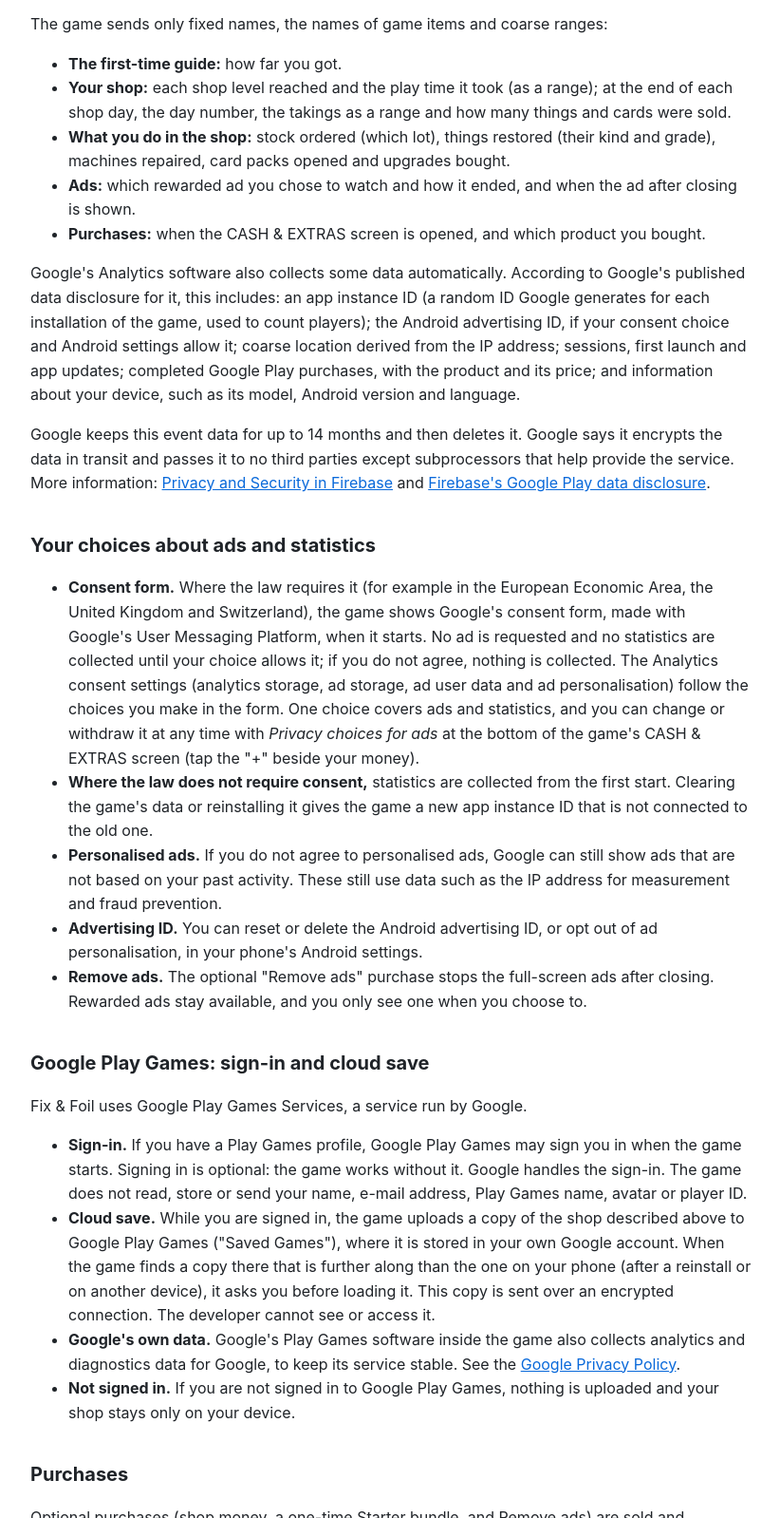
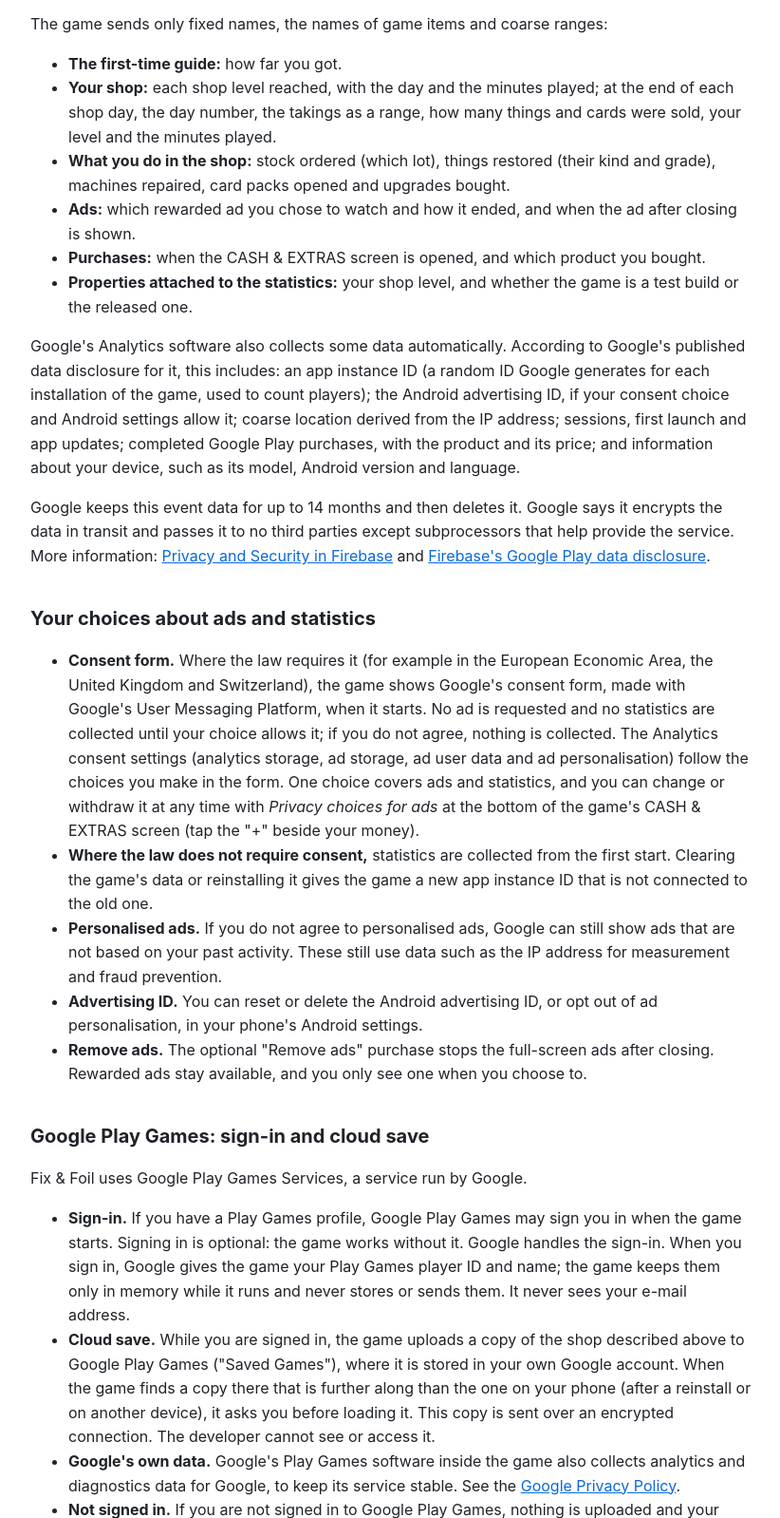
Before and after one commit to null-byt3s/null-byt3s.github.io, a plain HTML site: page fix-and-foil-privacy-policy/index.html in a window 1280 px wide. Shown: the part 1495-3093 px from the top of the page at 95% size, without its empty margins (228-1050 px from the left). Drawn offline with Linux system fonts and the light colour scheme.

Commit message:
Fix & Foil privacy policy: the analytics details and the Play Games sign-in as built

```diff
--- a/fix-and-foil-privacy-policy/index.html
+++ b/fix-and-foil-privacy-policy/index.html
@@ -72,13 +72,16 @@ Google processes it for the developer.</p>
 <p>The game sends only fixed names, the names of game items and coarse ranges:</p>
 <ul>
   <li><strong>The first-time guide:</strong> how far you got.</li>
-  <li><strong>Your shop:</strong> each shop level reached and the play time it took (as a range); at the end of each shop
-      day, the day number, the takings as a range and how many things and cards were sold.</li>
+  <li><strong>Your shop:</strong> each shop level reached, with the day and the minutes played; at the end of each shop
+      day, the day number, the takings as a range, how many things and cards were sold, your level and the minutes
+      played.</li>
   <li><strong>What you do in the shop:</strong> stock ordered (which lot), things restored (their kind and grade),
       machines repaired, card packs opened and upgrades bought.</li>
   <li><strong>Ads:</strong> which rewarded ad you chose to watch and how it ended, and when the ad after closing is
       shown.</li>
   <li><strong>Purchases:</strong> when the CASH &amp; EXTRAS screen is opened, and which product you bought.</li>
+  <li><strong>Properties attached to the statistics:</strong> your shop level, and whether the game is a test build or the
+      released one.</li>
 </ul>
 <p>Google's Analytics software also collects some data automatically. According to Google's published data disclosure
 for it, this includes: an app instance ID (a random ID Google generates for each installation of the game, used to count
@@ -114,8 +117,9 @@ passes it to no third parties except subprocessors that help provide the service
 <p>Fix &amp; Foil uses Google Play Games Services, a service run by Google.</p>
 <ul>
   <li><strong>Sign-in.</strong> If you have a Play Games profile, Google Play Games may sign you in when the game starts.
-      Signing in is optional: the game works without it. Google handles the sign-in. The game does not read, store or
-      send your name, e-mail address, Play Games name, avatar or player ID.</li>
+      Signing in is optional: the game works without it. Google handles the sign-in. When you sign in, Google gives the
+      game your Play Games player ID and name; the game keeps them only in memory while it runs and never stores or sends
+      them. It never sees your e-mail address.</li>
   <li><strong>Cloud save.</strong> While you are signed in, the game uploads a copy of the shop described above to Google
       Play Games ("Saved Games"), where it is stored in your own Google account. When the game finds a copy there that is
       further along than the one on your phone (after a reinstall or on another device), it asks you before loading it.
```
